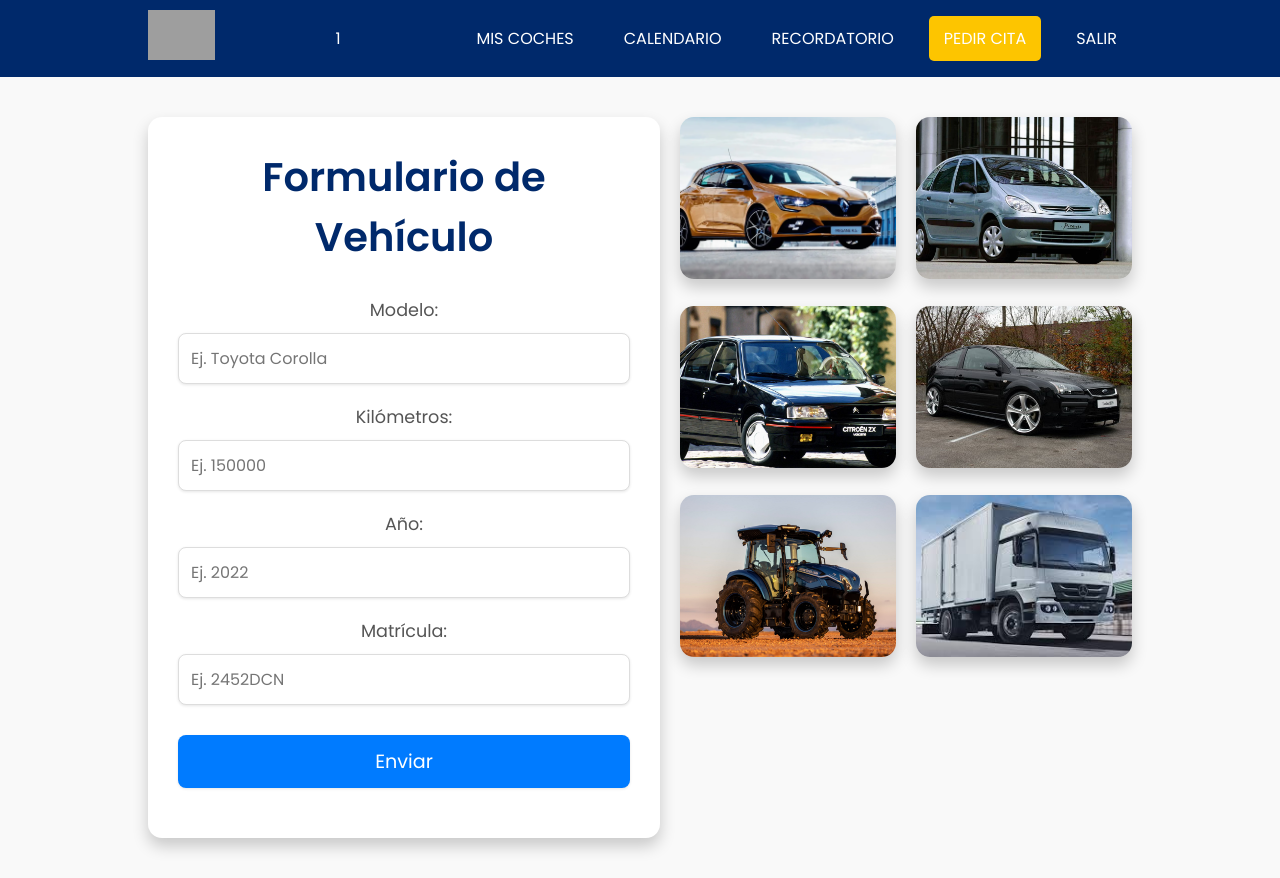
After one commit to lucxss7/ProxectoDAW-24-25, a PHP site: page /form_registrocoches.php in a window 1280 px wide. The commit adds this page. Run offline with PHP 8.4, Linux system fonts and the light colour scheme; a user stored in the database is signed in; grey boxes are pictures that could not be loaded.

Commit message:
Add iamgenes y css formularios

```diff
--- a/Codigo/Codigo/assets/css/form.css
+++ b/Codigo/Codigo/assets/css/form.css
@@ -1,48 +1,53 @@
-
-
-h2 {
-    font-size: 2.5rem;
-    text-align: center;
-    margin-bottom: 30px;
-    color: #00296b;
-    font-weight: bold;
+body{
+  background-color: #f9f9f9;
+}
+/* Contenedor principal */
+main.container {
+  display: flex;
+  justify-content: space-between;
+  align-items: flex-start;
+  margin: 20px auto;
+  max-width: 1200px;
+  padding: 20px;
+  gap: 20px;
 }
 
-  form {
-    background-color: white;
+/* Formulario */
+section.form-container {
+  flex: 1;
+  max-width: 600px;
+  background: white;
   padding: 30px;
   border-radius: 14px;
-    box-shadow: 0 4px 10px rgba(0, 0, 0, 0.1);
-    width: 100%;
-    max-width: 500px;
+  box-shadow: 0 8px 16px rgba(0, 0, 0, 0.2);
 }
 
-  label {
+/* Estilo del formulario */
+form label {
   font-size: 1.1rem;
   color: #555;
   margin-bottom: 5px;
 }
 
-  input, select,textarea{
+form input, form select, form textarea {
   width: 100%;
   padding: 12px;
-    margin: 10px 0 5px;
+  margin: 10px 0 20px;
   border-radius: 8px;
   border: 1px solid #ddd;
   font-size: 1rem;
   color: #333;
+  box-shadow: 0 1px 3px rgba(0, 0, 0, 0.1);
+  transition: all 0.3s ease;
 }
 
-  input:focus{
+form input:focus {
   outline: none;
   border-color: #007bff;
+  box-shadow: 0 0 8px rgba(0, 123, 255, 0.5);
 }
 
-  input[type="checkbox"] {
-    margin-right: 8px;
-  }
-
-  input[type="submit"] {
+form input[type="submit"] {
   width: 100%;
   padding: 12px;
   background-color: #007bff;
@@ -50,33 +55,51 @@ h2 {
   border: none;
   border-radius: 8px;
   font-size: 1.2rem;
-    cursor: pointer;
-    transition: background-color 0.3s;
+  transition: background-color 0.3s ease;
 }
 
-  input[type="submit"]:hover {
+form input[type="submit"]:hover {
   background-color: #0056b3;
 }
 
-  form div {
-    display: flex;
-    justify-content: space-between;
-    align-items: center;
+/*Seccion para las imagenes*/
+aside.image-container {
+  flex: 1;
+  display: grid;
+  grid-template-columns: 1fr 1fr;
+  gap: 20px;
 }
 
-  form div label {
-    flex: 1;
+aside.image-container figure {
+  margin: 0;
+  text-align: center;
 }
 
-  form div input {
-    flex: 2;
+aside.image-container img {
+  width: 100%;
+  border-radius: 14px;
+  object-fit: cover;
+  aspect-ratio: 4 / 3;
+  box-shadow: 0 8px 16px rgba(0, 0, 0, 0.2);
 }
 
+/* Estilo responsive */
 @media (max-width: 768px) {
+  main.container {
+      flex-direction: column;
+      align-items: center;
+      gap: 20px;
+  }
+
+  aside.image-container {
+      grid-template-columns: repeat(auto-fit, minmax(150px, 1fr));
+  }
+
   form {
-      width: 90%;
+      width: 100%;
       padding: 20px;
   }
+
   h2 {
       font-size: 2rem;
   }
--- a/Codigo/Codigo/assets/css/login.css
+++ b/Codigo/Codigo/assets/css/login.css
@@ -1,4 +1,4 @@
-/* styles.css */
+
 body {
     font-family: Arial, sans-serif;
     background-color: #f4f4f4;
--- a/Codigo/Codigo/assets/js/plus.js
+++ b/Codigo/Codigo/assets/js/plus.js
@@ -4,7 +4,7 @@ const $d = document,
 $d.addEventListener('DOMContentLoaded', e => {
     if ($coches) {
         const addButton = document.createElement('a');
-        addButton.href = './form_registrocoches.html';
+        addButton.href = './form_registrocoches.php';
         addButton.textContent = '+';
         addButton.classList.add('add-button');
         $coches.appendChild(addButton);
--- /dev/null
+++ b/Codigo/Codigo/form_registrocoches.php
@@ -0,0 +1,62 @@
+<?php
+session_start()
+?>
+<!DOCTYPE html>
+<html lang="en">
+<head>
+    <meta charset="UTF-8">
+    <meta name="viewport" content="width=device-width, initial-scale=1.0">
+    <title>Formulario de Vehículo</title>
+    <link rel="stylesheet" href="./assets/css/styles.css">
+    <link rel="stylesheet" href="./assets/css/header.css" />
+    <link rel="stylesheet" href="./assets/css/footer.css">
+    <link rel="stylesheet" href="assets/css/form.css">
+</head>
+<body>
+
+    <?php include('./partials/header_usuario.php')?>
+    <main class="container">
+
+        <section class="form-container">
+            <h2>Formulario de Vehículo</h2>
+            <form action="./altaVehiculos.php" method="post">
+                <label for="modelo">Modelo:</label>
+                <input type="text" id="modelo" name="modelo" placeholder="Ej. Toyota Corolla" required>
+
+                <label for="kms">Kilómetros:</label>
+                <input type="number" id="kms" name="kms" placeholder="Ej. 150000" required>
+
+                <label for="año">Año:</label>
+                <input type="number" id="año" name="año" placeholder="Ej. 2022" required>
+
+                <label for="matricula">Matrícula:</label>
+                <input type="text" id="matricula" name="matricula" placeholder="Ej. 2452DCN" required>
+
+                <input type="submit" value="Enviar">
+            </form>
+        </section>
+
+        <aside class="image-container">
+            <figure>
+                <img src="./assets/img/coches1.webp" alt="Coche moderno y elegante">
+            </figure>
+            <figure>
+                <img src="./assets/img/coches2.webp" alt="Coche deportivo">
+            </figure>
+            <figure>
+                <img src="./assets/img/coches3.jpg" alt="Coche clásico">
+            </figure>
+            <figure>
+                <img src="./assets/img/coches4.jpg" alt="Coche familiar">
+            </figure>
+            <figure>
+                <img src="./assets/img/tractor.jpg" alt="Coche familiar">
+            </figure>
+            <figure>
+                <img src="./assets/img/camion.jpg" alt="Coche familiar">
+            </figure>
+
+        </aside>
+    </main>
+</body>
+</html>
--- a/Codigo/Codigo/partials/header_usuario.php
+++ b/Codigo/Codigo/partials/header_usuario.php
@@ -5,7 +5,8 @@
             <img src="https://media.contentapi.ea.com/content/dam/eacom/en-us/migrated-images/2017/06/simpsomstappedout-homer.png.adapt.crop1x1.652w.png" alt="Logo del usuario" /></a>
 
         </div>
-        <?php echo $_SESSION['usuario']; ?>
+        <?php
+        echo $_SESSION['usuario']; ?>
           <nav class="navbar">
             <ul>
               <li><a href="coches.php">Mis coches</a></li>
```
Also changed, not shown: Codigo/Codigo/bd.sql (+5 -5 lines), Codigo/Codigo/form_registrocoches.html (deleted, +0 -31 lines), Codigo/Codigo/assets/img/camion.jpg (added), Codigo/Codigo/assets/img/coches1.webp (added), Codigo/Codigo/assets/img/coches2.webp (added), Codigo/Codigo/assets/img/coches3.jpg (added), Codigo/Codigo/assets/img/coches4.jpg (added), Codigo/Codigo/assets/img/coches5.jpg (added), Codigo/Codigo/assets/img/coches6.jpg (added), Codigo/Codigo/assets/img/coches7..webp (added), Codigo/Codigo/assets/img/coches7.jpg (added), Codigo/Codigo/assets/img/tractor.jpg (added). Lines whose indentation alone changed are shown as unchanged.
